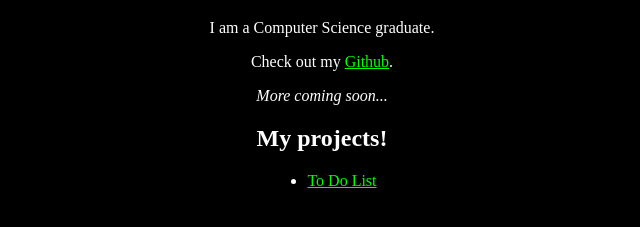
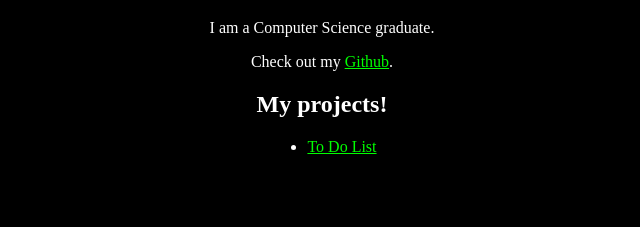
Before and after one commit to jfcode4/jfcode4.github.io, a plain HTML site: page index.html in a window 1280 px wide. Shown: the part 61-288 px from the top of the page, without its empty margins (318-958 px from the left). Drawn offline with Linux system fonts and the light colour scheme.

Commit message:
Remove a line

```diff
--- a/index.html
+++ b/index.html
@@ -8,7 +8,6 @@
     <h1>Welcome to my website!</h1>
     <p>I am a Computer Science graduate.</p>
     <p>Check out my <a href="https://github.com/jfcode4">Github</a>.</p>
-    <em>More coming soon...</em>
     <h2>My projects!</h2>
     <ul>
       <li><a href='todo/index.html'>To Do List</a></li>
```
